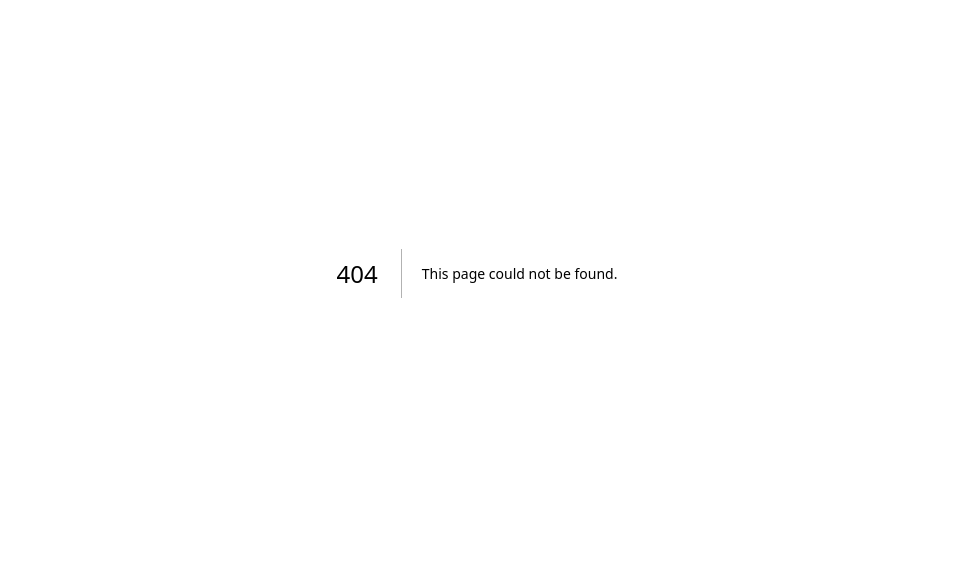
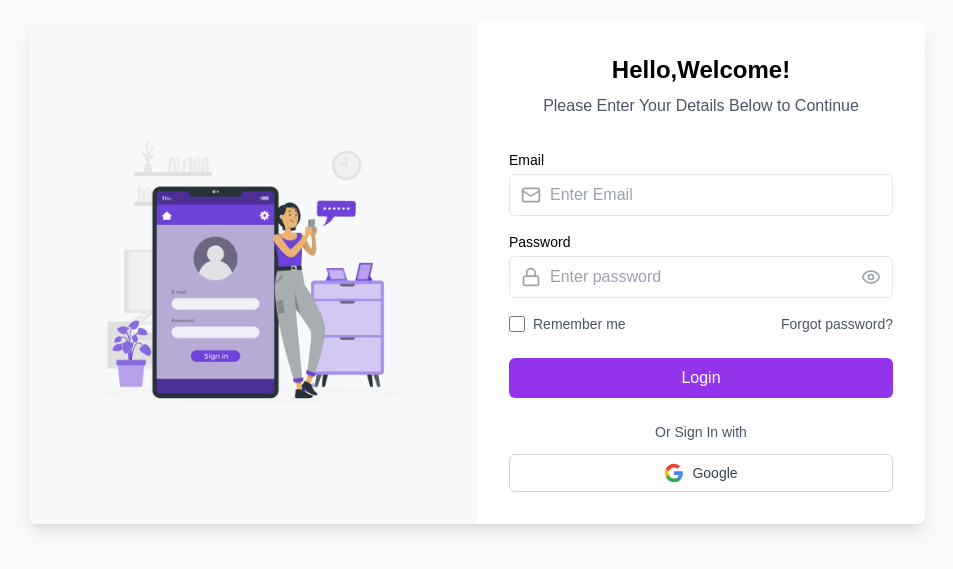
Before and after one commit to rajuahmmed111/Chat-Application-Client, a Next.js app: page /login in a window 1280 px wide. Before the commit this address had no page. Shown: the part 127-696 px from the top of the page, without its empty margins (163-1116 px from the left). Built offline with nearby package versions, Linux system fonts and the light colour scheme.

Commit message:
update register

```diff
--- a/src/components/login/login-form.tsx
+++ b/src/app/(auth)/login/page.tsx
@@ -5,6 +5,7 @@ import type React from "react";
 import { useState } from "react";
 import { Eye, EyeOff, Mail } from "lucide-react";
 import Image from "next/image";
+import login from "@/assets/login/login.png";
 
 export default function LoginForm() {
   const [email, setEmail] = useState("");
@@ -27,7 +28,7 @@ export default function LoginForm() {
       <div className="flex w-full max-w-4xl bg-white rounded-lg shadow-lg overflow-hidden">
         <div className="hidden md:flex md:w-1/2 bg-[#f8f9fa] items-center justify-center p-8">
           <Image
-            src="/placeholder.svg?height=400&width=400"
+            src={login}
             alt="Login illustration"
             width={400}
             height={400}
--- a/src/components/registration/inputField.tsx
+++ b/src/components/registration/inputField.tsx
@@ -9,6 +9,7 @@ import * as Yup from "yup";
 import { yupResolver } from "@hookform/resolvers/yup";
 import { useCreateUserMutation } from "@/redux/features/api/userApi";
 import toast from "react-hot-toast";
+import { useRouter } from "next/navigation";
 
 interface IFormData {
   firstName: string;
@@ -46,14 +47,19 @@ const InputField = () => {
 
   const [createUser] = useCreateUserMutation();
 
+  const router = useRouter();
+
   const onSubmit: SubmitHandler<IFormData> = async (data) => {
     try {
       const res = await createUser(data).unwrap();
       console.log("User created:", res);
 
+      reset();
+
       toast.success("User registered successfully!"); // ✅ Show success toast
 
-      reset();
+      // redirect login page
+      router.push("/login");
     } catch (err) {
       toast.error("Failed to register user"); // ✅ Show error toast
       console.error("Failed to create user:", err);
```
Also changed, not shown: src/app/(auth)/layout.tsx (renamed from src/app/(home)/layout.tsx), src/app/(auth)/registration/page.tsx (renamed from src/app/(home)/page.tsx), src/assets/login/login.png (added).
